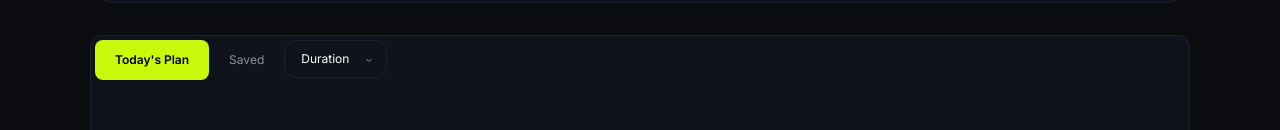
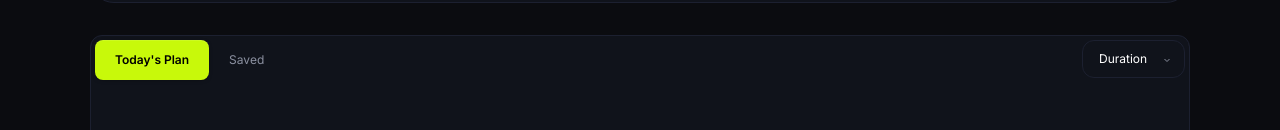
Before and after one commit to amirhamjaofc1/nextjs-a6, a Next.js app: page /plan in a window 1280 px wide. Shown: the part 330-460 px from the top of the page. Built offline with nearby package versions, Linux system fonts and the light colour scheme.

Commit message:
fixing the sortig

```diff
--- a/src/componets/plan.jsx
+++ b/src/componets/plan.jsx
@@ -137,7 +137,7 @@ export default function Plan({ carddata }) {
               <EmptyDesignSection />
             )}
           </div>
-          <div className="relative">
+          <div className="relative ms-auto">
             <select
               id="sort"
               value={sortBy}
```
